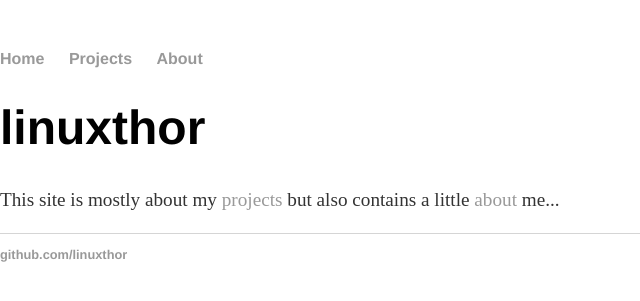
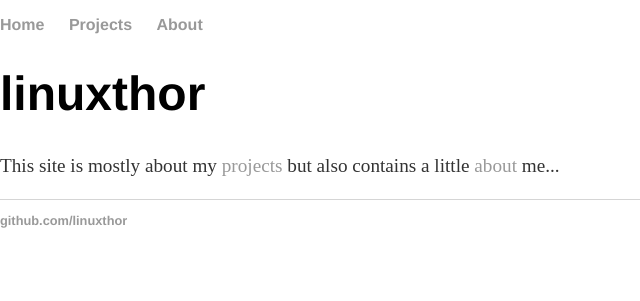
Before and after one commit to linuxthor/linuxthor.github.io, a Jekyll site: the page built from index.html, in a window 1280 px wide. Shown: the top 301 px of the page, without its empty margins (0-640 px from the left). Built offline with Jekyll 4.4.1, drawn with Linux system fonts in a browser that asks for light colours.

Commit message:
Update main.css

```diff
--- a/css/main.css
+++ b/css/main.css
@@ -1,5 +1,5 @@
 body {
-    margin: 50px auto;
+    margin: 10px auto;
 }
 nav ul, footer ul {
     font-family:'Helvetica', 'Arial', 'Sans-Serif';
```
